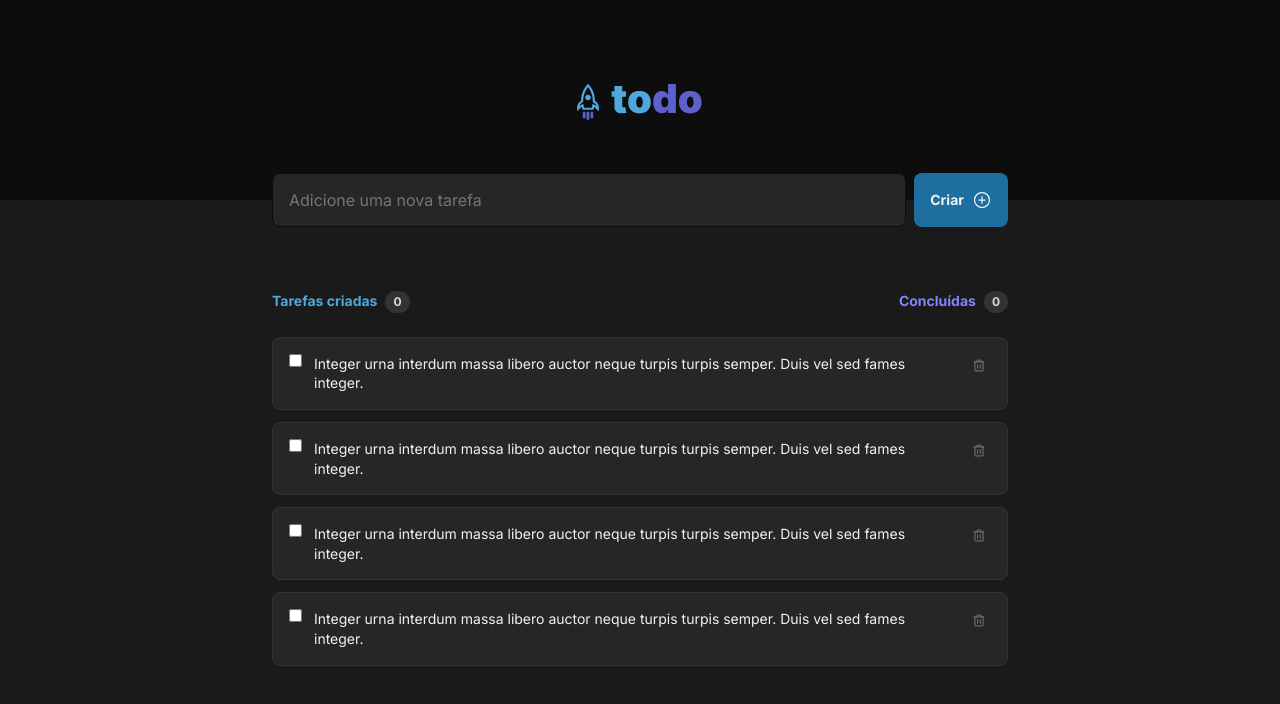
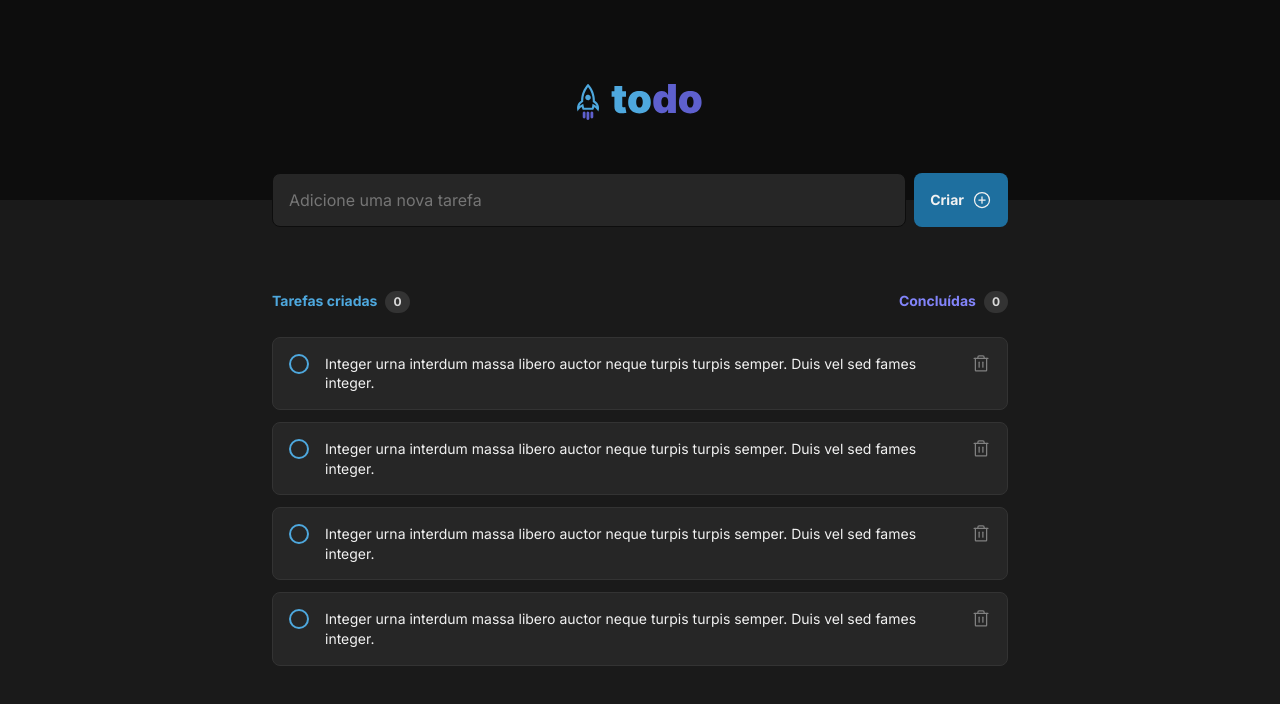
Before and after one commit to PabloXT14/Ignite-Todo, a React (Vite) app: page / in a window 1280 px wide. Shown: the top 704 px of the page. Built offline with nearby package versions, Linux system fonts and the light colour scheme.

Commit message:
feat: styling checkbox

```diff
--- a/src/components/Task/index.tsx
+++ b/src/components/Task/index.tsx
@@ -1,14 +1,20 @@
 import { Trash } from 'phosphor-react';
 import styles from './styles.module.css';
+import { v4 as uuidv4 } from 'uuid';
 
 export function Task() {
+    const tempId = uuidv4();
+
     return (
         <div className={styles.container}>
-            <input type="checkbox" />
+            <div className={styles.checkboxContainer}>
+                <input type="checkbox" id={tempId} />
+                <label htmlFor={tempId}></label>
+            </div>
             <p className={styles.content}>
                 Integer urna interdum massa libero auctor neque turpis turpis semper. Duis vel sed fames integer.
             </p>
-            <Trash size={24}/>
+            <Trash size={20}/>
         </div>
     );
 }
--- a/src/components/Task/styles.module.css
+++ b/src/components/Task/styles.module.css
@@ -7,6 +7,7 @@
     border: 1px solid var(--gray-400);
     border-radius: 8px;
     padding: 1rem;
+    line-height: 1.4;
 }
 
 .container + .container {
@@ -17,17 +18,53 @@
     flex: 1;
     font-size: 0.875rem;
     font-weight: 400;
-    line-height: 1.4;
 
     color: var(--gray-100);
-    /* background: blue; */
 }
 
-.container input[type="checkbox"] {
-    /* visibility: hidden; */
+.container .checkboxContainer {
+    position: relative;
+    width: 1rem;
+    height: 1rem;
+    margin-right: 0.5rem;
+}
+
+.container .checkboxContainer input {
+    opacity: 0;
+    width: 0;
+    height: 0;
+}
+
+.container .checkboxContainer input + label::before {
+    content: '';
+    position: absolute;
+    display: flex;
+    align-items: center;
+    justify-content: center;
+    width: 100%;
+    height: 100%;
+    top: 0;
+    left: 0;
+    border: 2px solid var(--blue-500);
+    border-radius: 50%;
+    cursor: pointer;
+}
+
+.container .checkboxContainer:hover input + label::before {
+    background: var(--blue-900);
+}
+
+.container .checkboxContainer input:checked + label::before {
+    content: '✔';
+    background: var(--purple-900);
+    border-color: var(--purple-900);
+}
+
+.container .checkboxContainer:hover input:checked + label::before {
+    background: var(--purple-500);
+    border-color: var(--purple-500);
 }
 
 .container svg {
-    padding: 0.3rem;
     color: var(--gray-300);
 }
```
